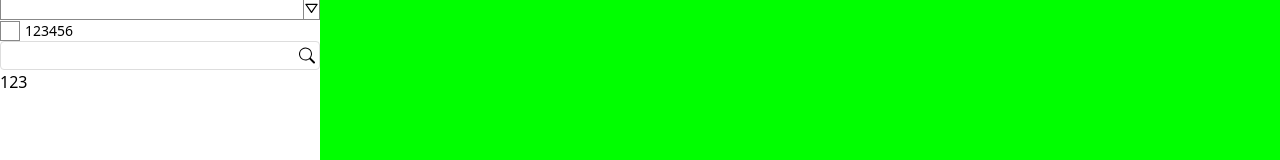
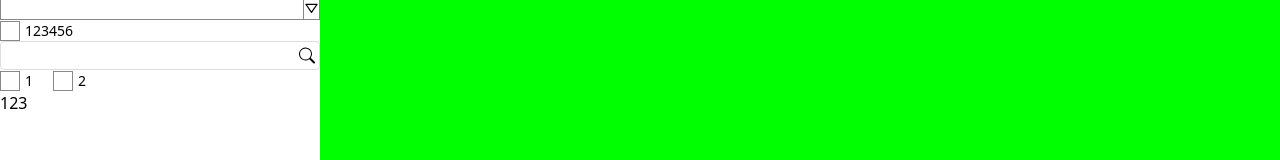
Before and after one commit to xinq05679/react-components, a React (Vite) app: page / in a window 1280 px wide. Shown: the part 132-292 px from the top of the page. Built offline with nearby package versions, Linux system fonts and the light colour scheme.

Commit message:
Fix the issue that the BasicMultiCheckBox component's checked states are incorrect

```diff
--- a/src/App.tsx
+++ b/src/App.tsx
@@ -18,6 +18,7 @@ import BasicTwoNumeric from "./components/numeric/BasicTwoNumeric";
 import BasicCheckBox from "./components/checkbox/BasicCheckBox";
 import BasicSearchBar from "./components/search/BasicSearchBar";
 import BasicProgressBar from "./components/progressbar/BasicProgressBar";
+import BasicMultiCheckBox from "./components/checkbox/BasicMultiCheckBox";
 
 const App: React.FC = () => {
   const { open, close } = useModal();
@@ -34,6 +35,7 @@ const App: React.FC = () => {
             <BasicSelect items={[{ label: "1" }, { label: "2" }]} />
             <BasicCheckBox text={<div>123456</div>} />
             <BasicSearchBar />
+            <BasicMultiCheckBox items={[{ text: "1" }, { text: "2" }]} />
 
             <div>123</div>
           </div>
--- a/src/components/checkbox/BasicMultiCheckBox.tsx
+++ b/src/components/checkbox/BasicMultiCheckBox.tsx
@@ -5,7 +5,8 @@ import BasicCheckBox, {
   BasicCheckBoxProps,
   CheckBoxStatus,
 } from "./BasicCheckBox";
-import { Fragment } from "react";
+import { Fragment, useEffect, useState } from "react";
+import _ from "lodash";
 
 export interface BasicMultiCheckBoxProps<T extends BasicCheckBoxProps> {
   items: T[];
@@ -25,6 +26,17 @@ export function BasicMultiCheckBox<T extends BasicCheckBoxProps>(
     onCheckedChanged,
     vertical = false,
   } = props;
+
+  const [checkedList, setCheckedList] = useState(
+    items.map((item) => item.checked)
+  );
+
+  useEffect(() => {
+    const _checkedListFromProps = items.map((item) => item.checked);
+    if (!_.isEqual(_checkedListFromProps, checkedList)) {
+      setCheckedList(_checkedListFromProps);
+    }
+  }, [items]);
 
   const _containerStyle = MergeComponentStyle(
     {
@@ -47,7 +59,13 @@ export function BasicMultiCheckBox<T extends BasicCheckBoxProps>(
           <Fragment key={index}>
             <CheckBoxFC
               {...item}
+              checked={checkedList[index]}
               onCheckedChagned={(checked) => {
+                setCheckedList(
+                  checkedList.map((state, idx) => {
+                    return index === idx ? checked : state;
+                  })
+                );
                 onCheckedChanged?.(item, checked);
               }}
             />
```
